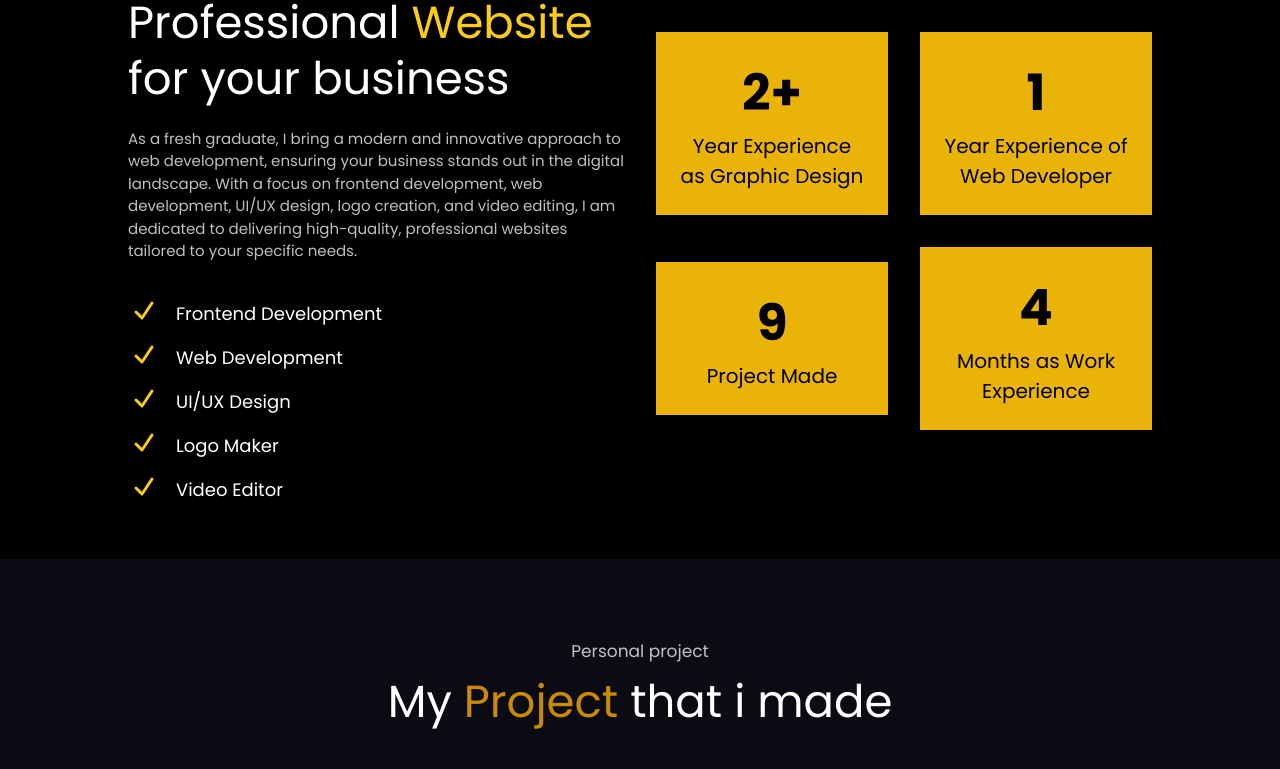
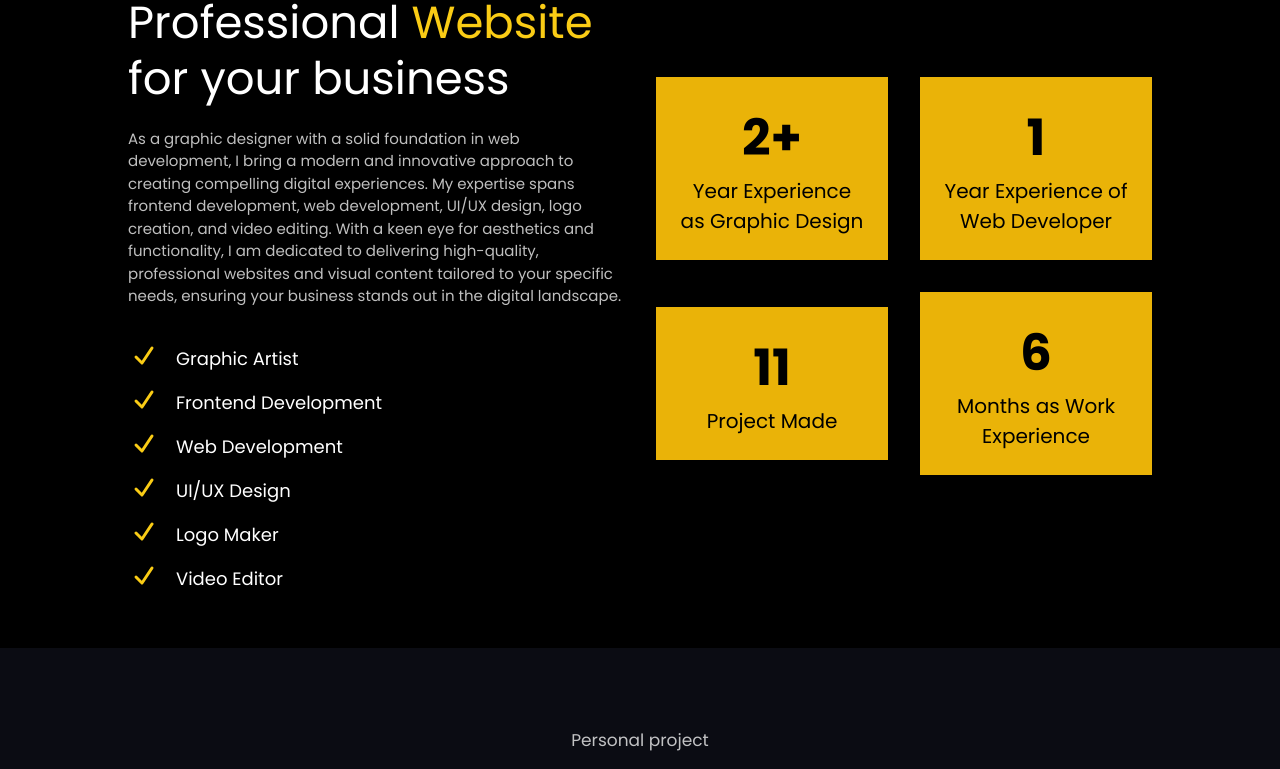
Before and after one commit to Jacintalama/my-portfolio, a Next.js app: page / in a window 1280 px wide. Shown: the part 1000-1769 px from the top of the page. Built offline with nearby package versions, Linux system fonts and the light colour scheme.

Commit message:
adding proposition

```diff
--- a/components/AboutMe.tsx
+++ b/components/AboutMe.tsx
@@ -10,10 +10,20 @@ const AboutMe = () => {
             <p className='heading__mini'>About Me</p>
             <h1 className='heading__primary'>Professional <span className='text-yellow-400'>Website</span> for your business
             </h1>
-            <p className='text-[15px] mt-[1.3rem] text-white opacity-75'>As a fresh graduate, I bring a modern and innovative approach to web development, ensuring your business stands out in the digital landscape. With a focus on frontend development, web development, UI/UX design, logo creation, and video editing, I am dedicated to delivering high-quality, professional websites tailored to your specific needs.
+            <p className='text-[15px] mt-[1.3rem] text-white opacity-75'>
+
+            As a graphic designer with a solid foundation in web development,
+            I bring a modern and innovative approach to creating compelling digital experiences.
+            My expertise spans frontend development, web development, UI/UX design, logo creation, and video editing.
+            With a keen eye for aesthetics and functionality, I am dedicated to delivering high-quality, professional websites and visual content tailored to your specific needs,
+            ensuring your business stands out in the digital landscape.
 
             </p>
             <div className='mt-[2rem] space-y-3'>
+            <div className='flex items-end space-x-4'>
+                <CheckIcon className='w-[2rem] h-[2rem] text-yellow-400' />
+                <p className='text-[18px] text-white'>Graphic Artist</p>
+              </div>
               <div className='flex items-end space-x-4'>
                 <CheckIcon className='w-[2rem] h-[2rem] text-yellow-400' />
                 <p className='text-[18px] text-white'>Frontend Development</p>
@@ -48,12 +58,12 @@ const AboutMe = () => {
                 <p className='text-[20px] text-black font-600'>Year Experience of Web Developer</p>
               </div>
               <div data-aos='zoom-in' data-aos-delay='200' className='p-6 text-center bg-yellow-500'>
-                <p className='text-[50px] text-black font-bold'>9</p>
+                <p className='text-[50px] text-black font-bold'>11</p>
                 <p className='text-[20px] text-black font-600'>Project Made</p>
               </div>
 
               <div data-aos='zoom-in' data-aos-delay='100' className='p-6 text-center bg-yellow-500'>
-                <p className='text-[50px] text-black font-bold'>4</p>
+                <p className='text-[50px] text-black font-bold'>6</p>
                 <p className='text-[20px] text-black font-600'>Months as Work Experience</p>
               </div>
 
--- a/components/Projects.tsx
+++ b/components/Projects.tsx
@@ -94,7 +94,26 @@ const Projects = () => {
                 num='09'
                 link='https://drive.google.com/drive/folders/1UFO6XRSO0H_y41P3apWEoNqNq-eruU94?usp=sharing'
                 imageSrc='/images/atlantis.jpg'
-                description='This is my Project Posters'
+                description='This is my Mobile design and Product booth'
+              />
+            </div>
+            <div data-aos='fade-up' data-aos-anchor-placement='top-center' data-aos-delay='600'>
+              <ProjectsCard
+                title='Labels'
+                num='10'
+                link='https://drive.google.com/drive/folders/1INxHNvlKp3uK0EWYwoP2wqueA3Xdt2tn?usp=sharing'
+                imageSrc='/images/labels.jpg'
+                description='This is my Labels Layout Design'
+              />
+            </div>
+
+            <div data-aos='fade-up' data-aos-anchor-placement='top-center' data-aos-delay='600'>
+              <ProjectsCard
+                title='Packaging Box Layout'
+                num='11'
+                link='https://drive.google.com/drive/folders/1INxHNvlKp3uK0EWYwoP2wqueA3Xdt2tn?usp=sharing'
+                imageSrc='/images/box.PNG'
+                description='This is my Box Packaging Design'
               />
             </div>
               {/* Video area */}
--- a/components/Skills.tsx
+++ b/components/Skills.tsx
@@ -48,6 +48,13 @@ const Skills = () => {
                             <SkillCard title="workbench" image="/images/mysql.svg" percent="70%" />
                         </div>
 
+                        <div data-aos='flip-left' ata-aos-delay='1100'  >
+                            <SkillCard title="CorelDraw" image="/images/mysql.svg" percent="80%" />
+                        </div>
+                        <div data-aos='flip-left' ata-aos-delay='1100'  >
+                            <SkillCard title="InDesign" image="/images/mysql.svg" percent="85%" />
+                        </div>
+
                     </div>
                 </div>
             </div>
```
Also changed, not shown: public/images/box.PNG (added), public/images/labels.jpg (added).
